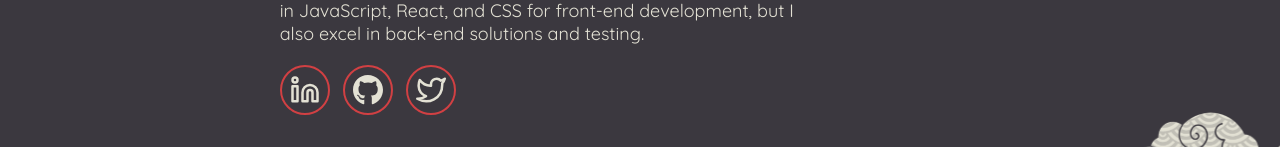
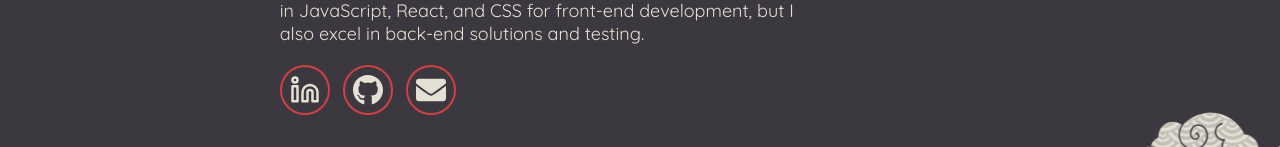
Before and after one commit to svizzusi/portfolio, a React (Vite) app: page / in a window 1280 px wide. Shown: the part 653-800 px from the top of the page. Built offline with nearby package versions, Linux system fonts and the light colour scheme.

Commit message:
Added email to social icons

```diff
--- a/src/componets/Footer/Footer.jsx
+++ b/src/componets/Footer/Footer.jsx
@@ -1,5 +1,5 @@
 import style from './Footer.module.css'
-import { FaLinkedin, FaTwitter, FaGithub} from 'react-icons/fa';
+import { FaLinkedin, FaGithub, FaEnvelope} from 'react-icons/fa';
 
 
 const Footer = () => {
@@ -14,7 +14,7 @@ const Footer = () => {
                     <a href='https://github.com/svizzusi' target="_blank"><FaGithub className={style.footerSocial}/></a>
                 </div>
                 <div className={style.footerContainer}>
-                    <a href='https://twitter.com/StephenVizzusi' target="_blank"><FaTwitter className={style.footerSocial}/></a>
+                    <a href='mailto:svizzusi13@gmail.com'><FaEnvelope className={style.footerSocial}/></a>
                 </div>
             </div>
         </footer>
--- a/src/componets/SocialIcons/SocialIcons.jsx
+++ b/src/componets/SocialIcons/SocialIcons.jsx
@@ -1,5 +1,6 @@
-import { FiLinkedin, FiTwitter } from 'react-icons/fi';
+import { FiLinkedin} from 'react-icons/fi';
 import { FaGithub } from 'react-icons/fa';
+import { FaEnvelope } from "react-icons/fa";
 import style from './SocialIcons.module.css'
 
 
@@ -13,7 +14,7 @@ const SocialIcons = () => {
                 <a href='https://github.com/svizzusi' target="_blank"><FaGithub className={style.social}/></a>
             </div>
             <div className={style.socialContainer} >
-                <a href='https://twitter.com/StephenVizzusi' target="_blank"><FiTwitter className={style.social}/></a>
+                <a href='mailto:svizzusi13@gmail.com'><FaEnvelope className={style.social}/></a>
             </div>
         </div>
     )
```
